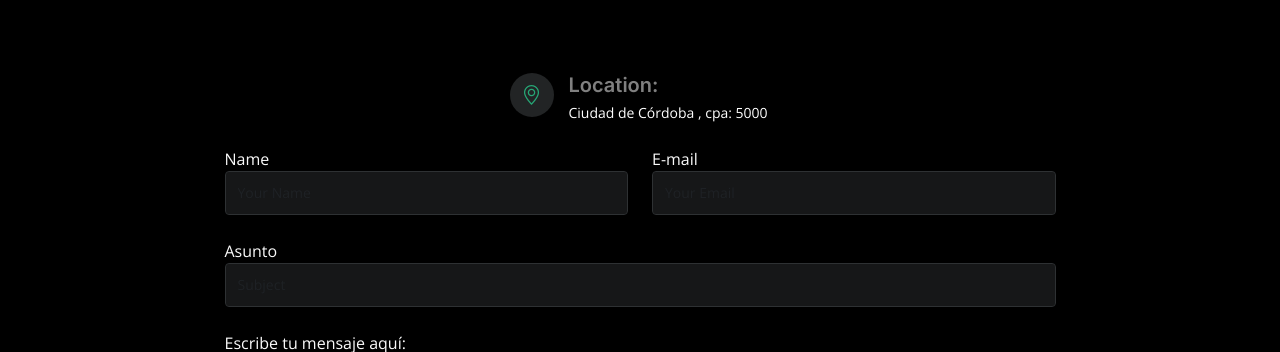
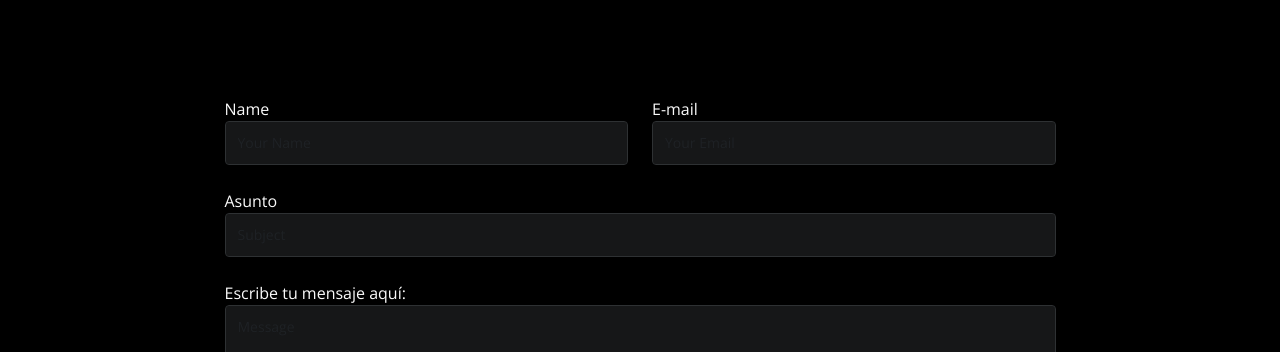
Before and after one commit to MariaVictoria/fullsStack_Pets, a plain HTML site: page contact.html in a window 1280 px wide. Shown: the part 387-739 px from the top of the page. Drawn offline with nearby package versions, Linux system fonts and the light colour scheme.

Commit message:
Update contact.html

```diff
--- a/contact.html
+++ b/contact.html
@@ -83,41 +83,7 @@
     <section id="contact" class="contact">
       <div class="container">
 
-        <div class="row gy-4 justify-content-center">
-
-          <div class="col-lg-3">
-            <div class="info-item d-flex">
-              <i class="bi bi-geo-alt flex-shrink-0"></i>
-              <div>
-                <h4>Location:</h4>
-                <p>Ciudad de Córdoba , cpa: 5000</p>
-              </div>
-            </div>
-          </div><!-- End Info Item -->
-
-          <!-- <div class="col-lg-3">
-            <div class="info-item d-flex">
-              <i class="bi bi-envelope flex-shrink-0"></i>
-              <div>
-                <h4>Email:</h4>
-                <p>mv@gmail.com</p>
-              </div>
-            </div>
-          </div> End Info Item
-
-          <div class="col-lg-3">
-            <div class="info-item d-flex">
-              <i class="bi bi-phone flex-shrink-0"></i>
-              <div>
-                <h4>Call:</h4>
-                <p>+54 9 351 1234567 </p>
-              </div>
-            </div>
-          </div> End Info Item -->
-
-        </div>
-
-        <div class="row justify-content-center mt-4">
+         <div class="row justify-content-center mt-4">
 
           <div class="col-lg-9">
             <form action="https://formsubmit.co/victoriacursos2022@gmail.com" method="POST" role="form"
```
